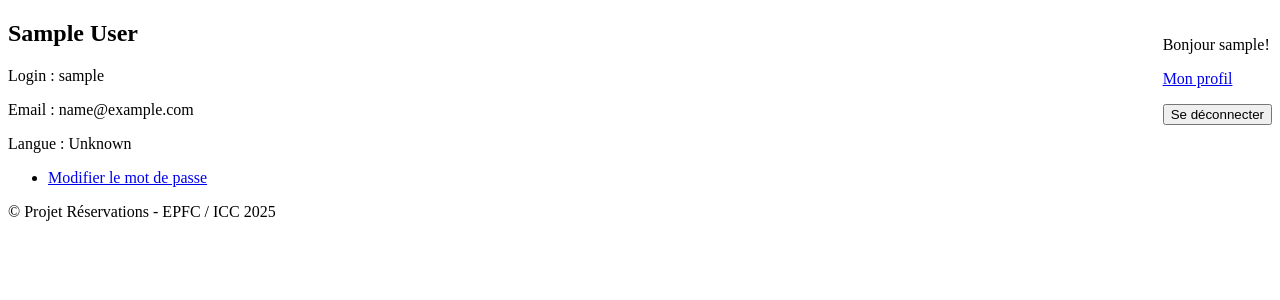
After one commit to SGCSBorges/reservationsDjango, a Django app: page /accounts/profile/ in a window 1280 px wide. The commit adds this page. Shown: the top 300 px of the page. Run offline with Django 5.2, Linux system fonts and the light colour scheme; a user stored in the database is signed in; tables that the repository leaves empty hold one stand-in row (values such as "Sample post"); parts of the project's set-up code (start-up, migrations or seed data) failed here and were passed over.

Commit message:
Profile details

```diff
--- /dev/null
+++ b/Reservations/accounts/templates/users/profile.html
@@ -0,0 +1,17 @@
+{% extends "layouts/base.html" %}
+
+{% block title %}Profil{% endblock title %}
+
+{% block content %}
+<div>
+    <h2>{{ user.first_name }} {{ user.last_name }}</h2>
+    <p>Login : {{ user.username }}</p>
+    <p>Email : {{ user.email }}</p>
+    <p>Langue : {{ user_language }}</p>
+</div>
+
+<ul>
+    <li><a href="{% url 'password_change' %}">Modifier le mot de passe</a></li>
+</ul>
+
+{% endblock content %}
--- a/Reservations/accounts/urls.py
+++ b/Reservations/accounts/urls.py
@@ -1,8 +1,9 @@
 from django.urls import path
-from .views import UserSignUpView
+from .views import UserSignUpView, profile
 
 app_name = 'accounts'
 
 urlpatterns = [
     path('signup/', UserSignUpView.as_view(), name='user_signup'),
+    path('profile/', profile, name='user_profile'),
 ]
--- a/Reservations/accounts/views.py
+++ b/Reservations/accounts/views.py
@@ -2,9 +2,10 @@ from django.contrib.auth.forms import UserCreationForm
 from django.urls import reverse_lazy
 from django.views.generic import CreateView
 from django.contrib.auth.mixins import UserPassesTestMixin
-from django.shortcuts import redirect
+from django.shortcuts import redirect, render
 from django.contrib import messages
-from accounts.forms import UserSignUpForm
+from .forms import UserSignUpForm
+from django.contrib.auth.decorators import login_required
 
 # Create your views here.
 class UserSignUpView(UserPassesTestMixin, CreateView):
@@ -18,3 +19,15 @@ class UserSignUpView(UserPassesTestMixin, CreateView):
     def handle_no_permission(self):
         messages.error(self.request, "Vous êtes déjà inscrit!")
         return redirect('home')
+
+@login_required
+def profile(request):
+    languages = {
+        "FR": "Français",
+        "EN": "English",
+        "NL": "Nederlands",
+    }
+
+    return render(request, 'users/profile.html', {
+        "user_language" : languages.get(request.user.usermeta.langue, "Unknown"),
+    })
--- a/Reservations/catalogue/templates/layouts/base.html
+++ b/Reservations/catalogue/templates/layouts/base.html
@@ -13,7 +13,7 @@
             <div style="float:right">
                 {% if request.user.is_authenticated %}
                 <p>Bonjour {{ request.user.username }}!</p>
-                <p><a href="{% url 'password_change' %}">Modifier le mot de passe</a></p>
+                <p><a href="{% url 'accounts:user_profile' %}">Mon profil</a></p>
 
                 <form action="{% url 'logout' %}" method="post">
                     {% csrf_token %}
```
